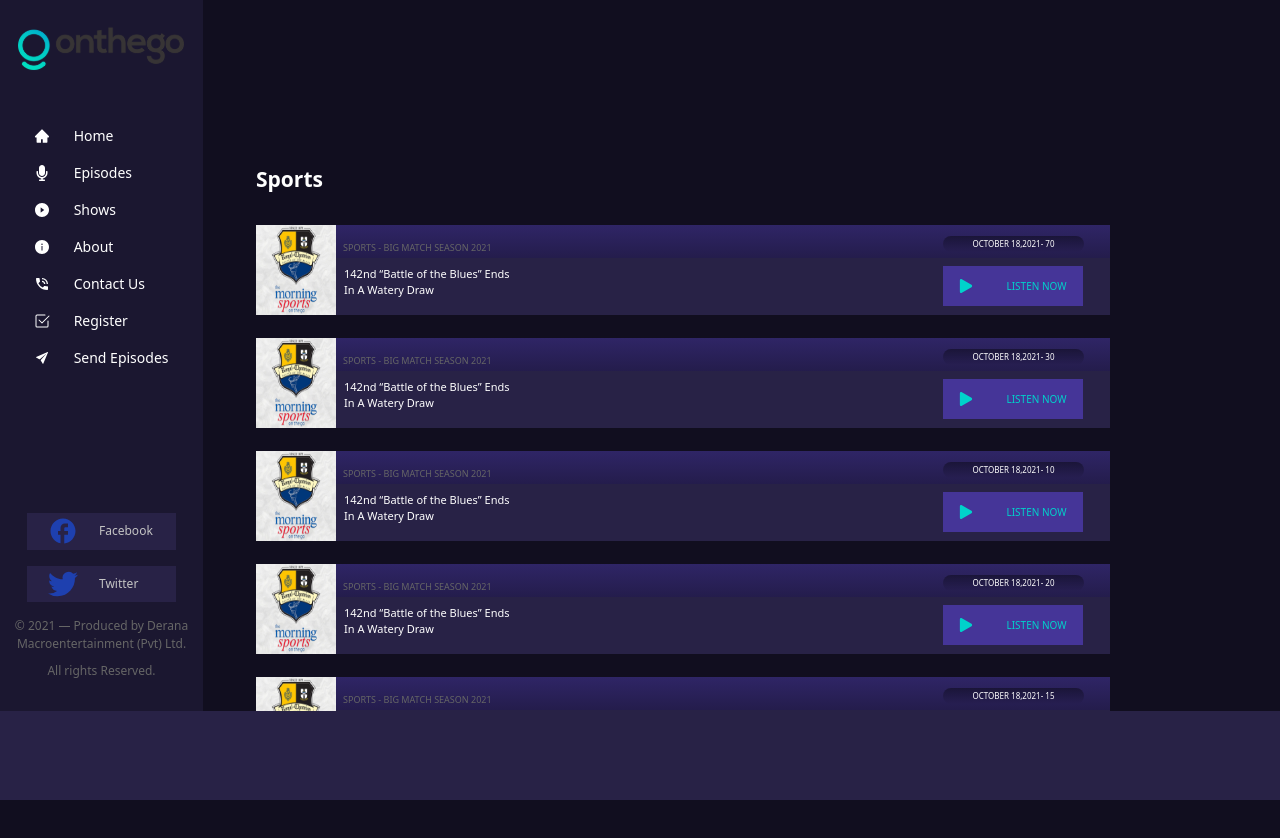
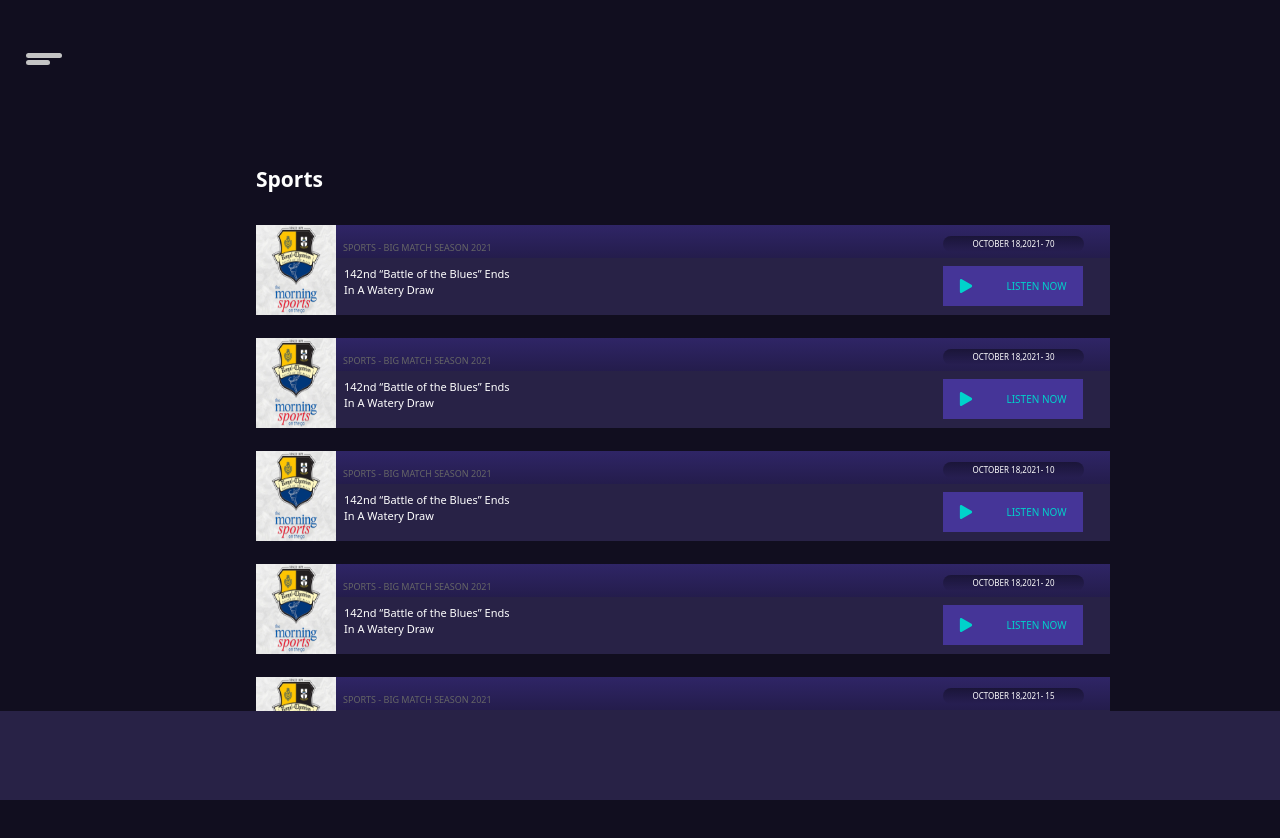
Before and after one commit to tsjayakody/onthego-client, a React (Create React App) app: page /episodes/episodeslist in a window 1280 px wide. Shown: the top 838 px of the page. Built offline with nearby package versions, Linux system fonts and the light colour scheme.

Commit message:
implemented sidebar functionality

```diff
--- a/src/components/Sidebar.jsx
+++ b/src/components/Sidebar.jsx
@@ -1,61 +1,34 @@
 import React from 'react';
-import {MdFacebook} from 'react-icons/md';
-import {SiTwitter} from 'react-icons/si';
-import {AiFillHome} from 'react-icons/ai';
-import {FaMicrophone} from 'react-icons/fa';
-import {AiFillPlayCircle} from 'react-icons/ai';
-import {AiFillInfoCircle} from 'react-icons/ai';
-import {MdPhoneInTalk} from 'react-icons/md';
-import {BsCheck2Square} from 'react-icons/bs';
-import {IoIosSend} from 'react-icons/io'
+import { useState } from 'react';
+import sidebarmenuicon from './assets/sidebar-menu-icon.svg';
+import SidebarMenu from './sidebar/SidebarMenu';
 
-import logo from './assets/logo.svg';
-import ContentRights from './sidebar/ContentRights';
-import NavButtons from './sidebar/NavButtons';
-import SocialButton from './sidebar/SocialButton';
+function Sidebar() {
 
 
-function Sidebar() {
-  return(
-    <div className='bg-#1B1730 w-203 hidden md:inline fixed top-0 left-0 bottom-20'>
-    {/* logo */}
-    <div className='pt-[25px] px-[18px]'>
-        <img src={logo} alt="Logo" />
-    </div>
-    <div className='flex flex-col items-center'>
-        {/* sidebar buttons */}
-        <div className='flex flex-col space-y-[16px] pt-[45px] md:pt-[53px]'>
-                {/* Home Button */}
-            <NavButtons icon={<AiFillHome/>} name={'Home'} path={'/'}/>
-            {/* episode button */}
-            <NavButtons icon={<FaMicrophone/>} name={'Episodes'} path={'/episodes'}/>
-            {/* shows button */}
-            <NavButtons icon={<AiFillPlayCircle/>} name={'Shows'} path={'/shows'}/>
-            {/* about button */}
-            <NavButtons icon={<AiFillInfoCircle/>} name={'About'} path={'about'}/>
-            {/* contact us button */}
-            <NavButtons icon={<MdPhoneInTalk/>} name={'Contact Us'} path={'contactus'}/>
-            {/* register button */}
-            <NavButtons icon={<BsCheck2Square/>} name={'Register'} path={'/register'}/>
-            {/* send episode button */}
-            <NavButtons icon={<IoIosSend/>} name={'Send Episodes'} path={'/sendepisodes'}/>
-        </div>
-        <div className='flex flex-col justify-between item-center absolute bottom-10 w-fit px-[27px] '>
-            {/* social buttons */}
-                {/* facebook button */}
-            <div className='flex justify-around items-center w-203 md:space-y-[15.84px] md:flex-col'>
-            <SocialButton icon={<MdFacebook className='text-[#BFDBFE] h-21 w-23 md:text-[#1E40AF] md:h-30 md:w-30'/>} name={'Facebook'}/>
-            {/* twitter button */}
-            <SocialButton icon={<SiTwitter className='text-[#BFDBFE] h-21 w-23 md:text-[#1E40AF] md:h-30 md:w-30'/>} name={'Twitter'}/>
-            </div>
-            {/* content-rights */}
-            <div className=''>
-                <ContentRights/>
-            </div>
-        </div>
-    </div>
-</div>
-  );
+    const [isopen, setisopen] = useState(false);
+
+    return (
+        <>
+            {!isopen ?
+                (
+                    <button className='fixed top-[53px] left-[26px]' onClick={() => (setisopen(!isopen))} >
+                        <img src={sidebarmenuicon} alt="" className='h-[12px] w-[36px] object-fill' />
+                        {/* <sidebarmenuicon className='h-[12px] w-[36px] object-fill hover:bg-#00D2CB'/> */}
+                    </button>
+                ) :
+                (
+                    <>
+                        <button className='fixed top-[53px] left-[226px]' onClick={() => (setisopen(!isopen))} >
+                            <img src={sidebarmenuicon} alt="" className='h-[12px] w-[36px] object-fill' />
+                            {/* <sidebarmenuicon className='h-[12px] w-[36px] object-fill hover:bg-#00D2CB'/> */}
+                        </button>
+                        <SidebarMenu isopen={isopen}/>
+                    </>
+                )
+            }
+        </>
+    );
 }
 
 export default Sidebar;
--- /dev/null
+++ b/src/components/sidebar/SidebarMenu.jsx
@@ -0,0 +1,62 @@
+import React from 'react'
+import { MdFacebook } from 'react-icons/md';
+import { SiTwitter } from 'react-icons/si';
+import { AiFillHome } from 'react-icons/ai';
+import { FaMicrophone } from 'react-icons/fa';
+import { AiFillPlayCircle } from 'react-icons/ai';
+import { AiFillInfoCircle } from 'react-icons/ai';
+import { MdPhoneInTalk } from 'react-icons/md';
+import { BsCheck2Square } from 'react-icons/bs';
+import { IoIosSend } from 'react-icons/io'
+import logo from '../assets/logo.svg';
+import ContentRights from './ContentRights';
+import NavButtons from './NavButtons';
+import SocialButton from './SocialButton';
+
+
+function SidebarMenu({ isopen }) {
+    return (
+        <>
+            <div className={`bg-#1B1730 w-203 fixed top-0 left-0 bottom-20 ${isopen ? 'translate-x-0' : 'translate-x-full'}`}>
+                {/* logo */}
+                <div className='pt-[25px] px-[18px]'>
+                    <img src={logo} alt="Logo" />
+                </div>
+                <div className='flex flex-col items-center'>
+                    {/* sidebar buttons */}
+                    <div className='flex flex-col space-y-[16px] pt-[45px] md:pt-[53px]'>
+                        {/* Home Button */}
+                        <NavButtons icon={<AiFillHome />} name={'Home'} path={'/'} />
+                        {/* episode button */}
+                        <NavButtons icon={<FaMicrophone />} name={'Episodes'} path={'/episodes'} />
+                        {/* shows button */}
+                        <NavButtons icon={<AiFillPlayCircle />} name={'Shows'} path={'/shows'} />
+                        {/* about button */}
+                        <NavButtons icon={<AiFillInfoCircle />} name={'About'} path={'about'} />
+                        {/* contact us button */}
+                        <NavButtons icon={<MdPhoneInTalk />} name={'Contact Us'} path={'contactus'} />
+                        {/* register button */}
+                        <NavButtons icon={<BsCheck2Square />} name={'Register'} path={'/register'} />
+                        {/* send episode button */}
+                        <NavButtons icon={<IoIosSend />} name={'Send Episodes'} path={'/sendepisodes'} />
+                    </div>
+                    <div className='flex flex-col justify-between item-center absolute bottom-10 w-fit px-[27px] '>
+                        {/* social buttons */}
+                        {/* facebook button */}
+                        <div className='flex justify-around items-center w-203 md:space-y-[15.84px] md:flex-col'>
+                            <SocialButton icon={<MdFacebook className='text-[#BFDBFE] h-21 w-23 md:text-[#1E40AF] md:h-30 md:w-30' />} name={'Facebook'} />
+                            {/* twitter button */}
+                            <SocialButton icon={<SiTwitter className='text-[#BFDBFE] h-21 w-23 md:text-[#1E40AF] md:h-30 md:w-30' />} name={'Twitter'} />
+                        </div>
+                        {/* content-rights */}
+                        <div className=''>
+                            <ContentRights />
+                        </div>
+                    </div>
+                </div>
+            </div>
+        </>
+    )
+}
+
+export default SidebarMenu
```
Also changed, not shown: src/components/EpisodesList.jsx (+8 -1 lines), src/components/assets/sidebar-menu-icon.svg (added).
